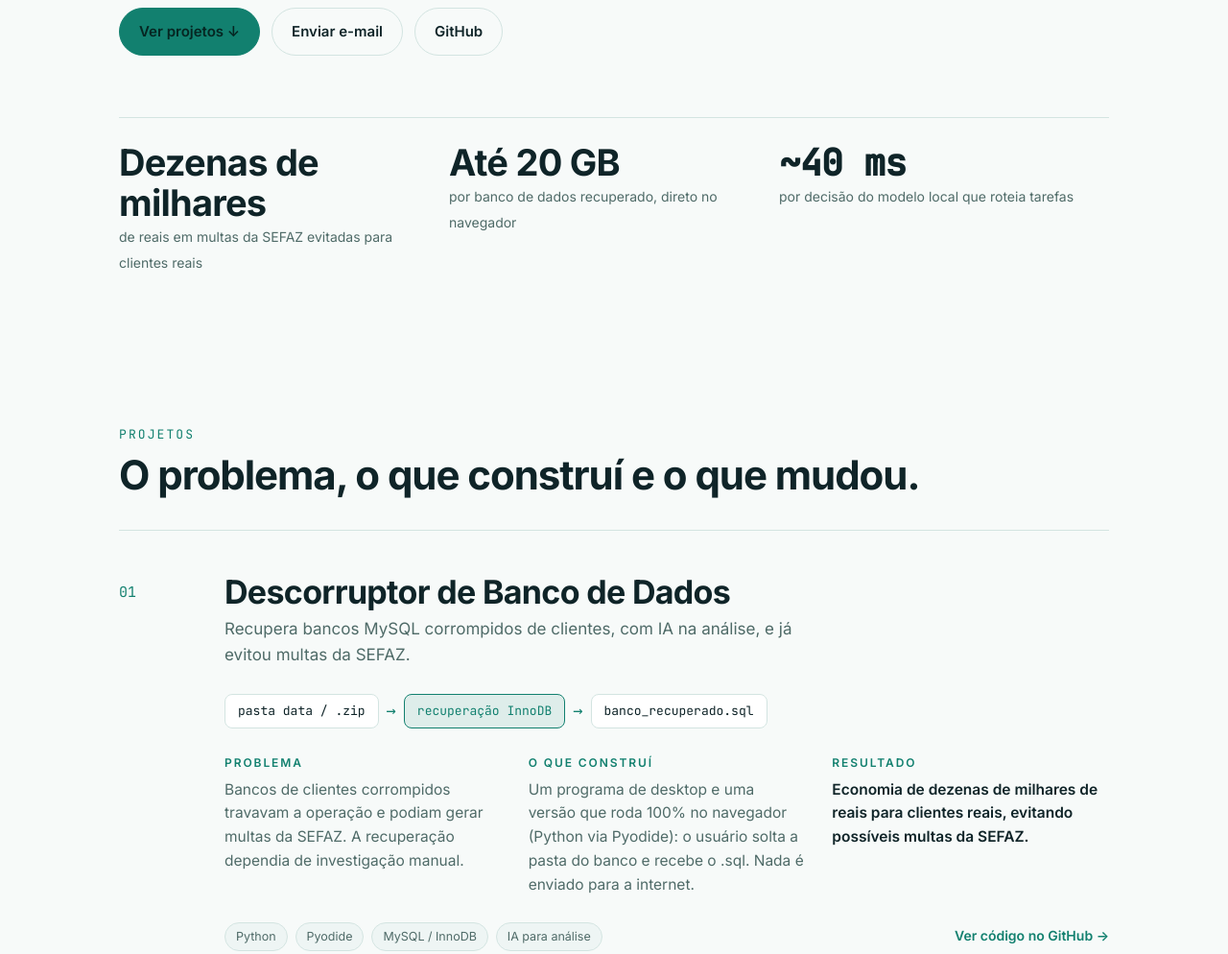
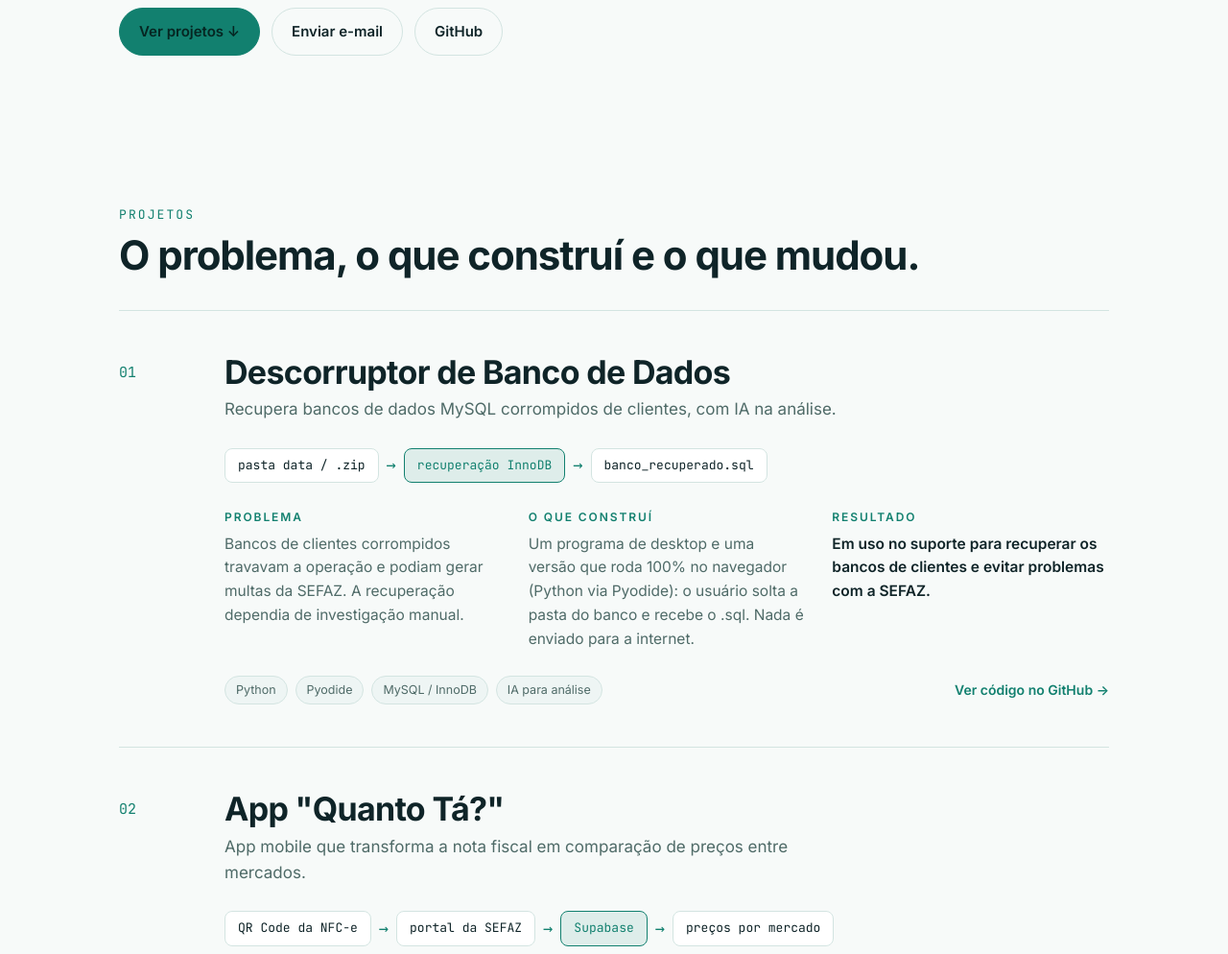
Before and after one commit to DANILOABREUMOREIRA/portfolio, a plain HTML site: page index.html in a window 1280 px wide. Shown: the part 580-1574 px from the top of the page at 96% size. Drawn offline with Linux system fonts and the light colour scheme.

Commit message:
Texto mais sobrio no portfolio

```diff
--- a/index.html
+++ b/index.html
@@ -124,11 +124,6 @@
       <a class="btn" href="mailto:daniloabreumoreira@gmail.com">Enviar e-mail</a>
       <a class="btn" href="https://github.com/DANILOABREUMOREIRA" target="_blank" rel="noopener">GitHub</a>
     </div>
-    <div class="stats">
-      <div class="stat"><b>Dezenas de milhares</b><span>de reais em multas da SEFAZ evitadas para clientes reais</span></div>
-      <div class="stat"><b>Até 20 GB</b><span>por banco de dados recuperado, direto no navegador</span></div>
-      <div class="stat"><b class="mono">~40 ms</b><span>por decisão do modelo local que roteia tarefas</span></div>
-    </div>
   </div>
 </header>
 
@@ -142,7 +137,7 @@
       <div class="num mono">01</div>
       <div>
         <h3>Descorruptor de Banco de Dados</h3>
-        <p class="tag">Recupera bancos MySQL corrompidos de clientes, com IA na análise, e já evitou multas da SEFAZ.</p>
+        <p class="tag">Recupera bancos de dados MySQL corrompidos de clientes, com IA na análise.</p>
         <div class="flow mono">
           <span class="node">pasta data / .zip</span><span class="arrow">→</span>
           <span class="node hi">recuperação InnoDB</span><span class="arrow">→</span>
@@ -151,7 +146,7 @@
         <div class="cols">
           <div><h4>Problema</h4><p>Bancos de clientes corrompidos travavam a operação e podiam gerar multas da SEFAZ. A recuperação dependia de investigação manual.</p></div>
           <div><h4>O que construí</h4><p>Um programa de desktop e uma versão que roda 100% no navegador (Python via Pyodide): o usuário solta a pasta do banco e recebe o .sql. Nada é enviado para a internet.</p></div>
-          <div class="res"><h4>Resultado</h4><p>Economia de dezenas de milhares de reais para clientes reais, evitando possíveis multas da SEFAZ.</p></div>
+          <div class="res"><h4>Resultado</h4><p>Em uso no suporte para recuperar os bancos de clientes e evitar problemas com a SEFAZ.</p></div>
         </div>
         <div class="chips">
           <span class="chip">Python</span><span class="chip">Pyodide</span><span class="chip">MySQL / InnoDB</span><span class="chip">IA para análise</span>
@@ -218,7 +213,7 @@
         <div class="cols">
           <div><h4>Problema</h4><p>Usar o modelo mais caro para toda tarefa gasta tokens e limite à toa.</p></div>
           <div><h4>O que construí</h4><p>Hooks, subagentes e MCP no Claude Code. O Laya, um classificador que roda na minha GPU, faz a triagem de erros e roteia as tarefas por custo entre Claude e Gemini.</p></div>
-          <div class="res"><h4>Resultado</h4><p>Decisão em cerca de 40 ms, menos tokens gastos e o modelo mais forte usado só onde ele decide.</p></div>
+          <div class="res"><h4>Resultado</h4><p>Menos tokens gastos: o modelo mais forte é usado só onde ele realmente precisa decidir.</p></div>
         </div>
         <div class="chips">
           <span class="chip">Claude Code</span><span class="chip">Hooks</span><span class="chip">MCP</span><span class="chip">Gemini</span><span class="chip">Python / PyTorch</span>
```
